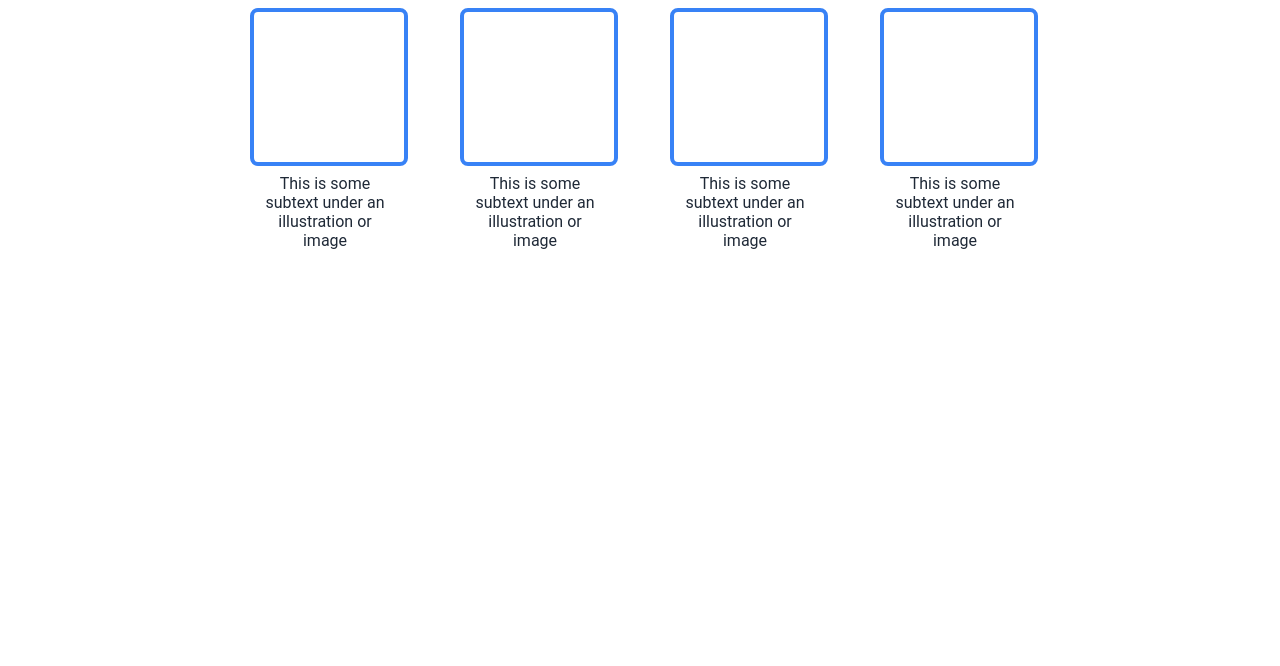
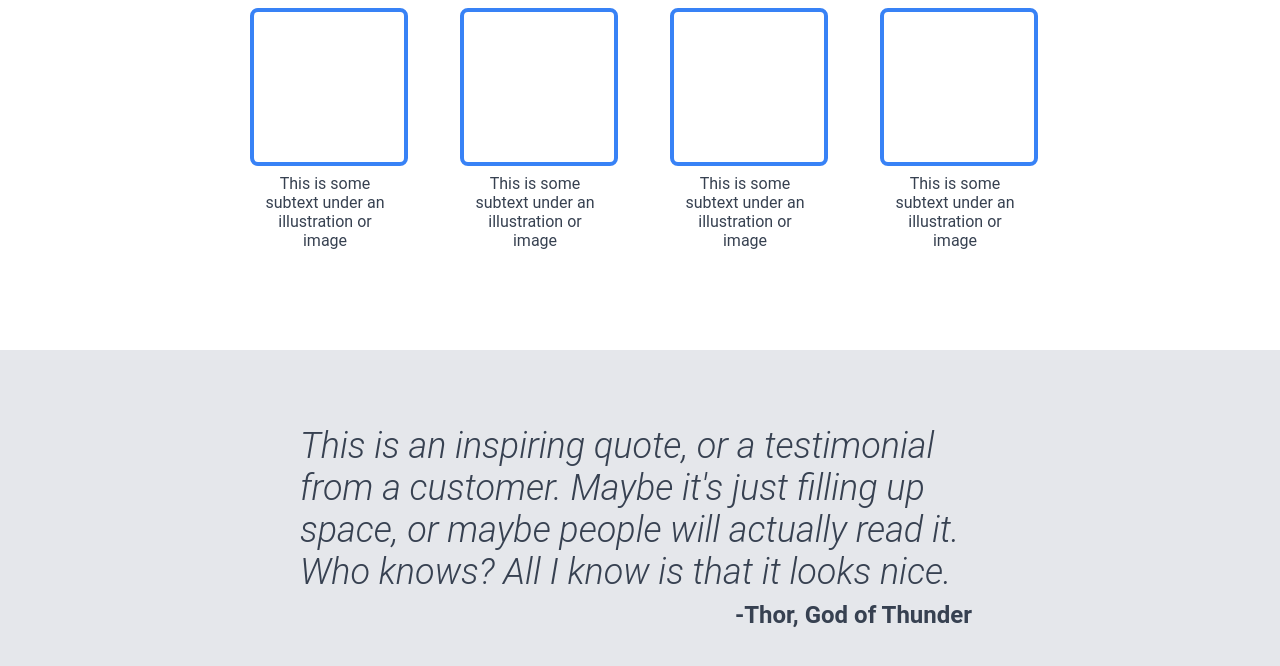
Before and after one commit to Somya53/Landing-Page, a plain HTML site: page index.html in a window 1280 px wide. Shown: the part 666-1332 px from the top of the page. Before the commit the page ends 1016 px from the top, so only its background shows below. Drawn offline with Linux system fonts and the light colour scheme.

Commit message:
Quote Section
Added a quote section and added the needed css.

```diff
--- a/index.html
+++ b/index.html
@@ -61,5 +61,16 @@
       </div>
     </div>
 
+    <!-- This is the Quote Section -->
+     <div class="quote">
+        <div class="quote-body">
+            This is an inspiring quote, or a testimonial from a customer. Maybe it's just filling up space,
+            or maybe people will actually read it. Who knows? All I know is that it looks nice.
+        </div>
+        <div class="quote-person">
+            -Thor, God of Thunder
+        </div>
+     </div>
+
 </body>
 </html>
--- a/style.css
+++ b/style.css
@@ -107,10 +107,33 @@ ul {
 }
 
 .text {
-    color: #1F2937;
+    color:	#374151;
     padding: 8px;
     padding-bottom: 100px;
 }
+
 .info {
     max-width: 150px;
   }
+
+.quote {
+    background-color: #E5E7EB;
+    color: 	#374151;
+    padding-top: 75px;
+    padding-bottom: 75px;
+    padding-left: 300px;
+    padding-right: 300px;
+}
+
+.quote-body {
+    font-style: italic;
+    font-weight: 300;
+    font-size: 36px;
+}
+
+.quote-person {
+    padding: 8px;
+    font-size: 24px;
+    font-weight: bold;
+    text-align: right;
+}
```
